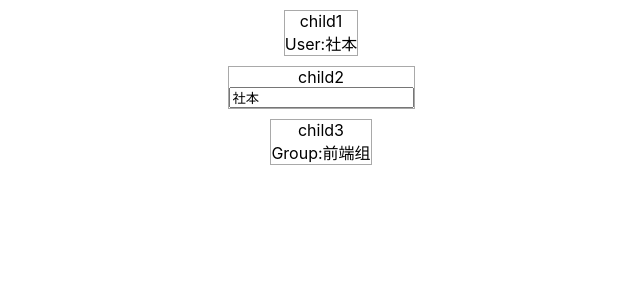
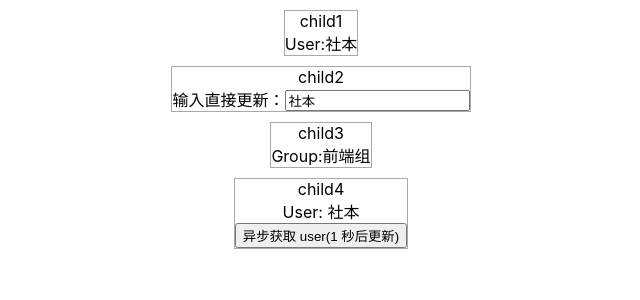
Before and after one commit to sheben404/react-toys, a React (Vite) app: page / in a window 1280 px wide. Shown: the top 300 px of the page, without its empty margins (319-959 px from the left). Built offline with nearby package versions, Linux system fonts and the light colour scheme.

Commit message:
feat: 改写redux.tsx 中的 dispatch 函数，实现异步 action

```diff
--- a/src/App.tsx
+++ b/src/App.tsx
@@ -31,6 +31,7 @@ function App() {
         <Child1/>
         <Child2/>
         <Child3/>
+        <Child4/>
       </div>
     </Provider>
   );
@@ -43,6 +44,7 @@ const Child3 = connect((state: any) => {
 })(({group}) => <section className={'child'}>child3
   <div>Group:{group.name}</div>
 </section>);
+const Child4 = () => <section className={'child'}>child4<AsynUserModifier/></section>;
 
 const User = connectToUsers(({user}) => {
   return <div>User:{user.name}</div>;
@@ -55,7 +57,7 @@ const _UserModifier = ({updateUser, user, children}: any) => {
   return (
     <div>
       {children}
-      <input
+      输入直接更新：<input
         value={user.name}
         onChange={onChange}
       />
@@ -65,4 +67,34 @@ const _UserModifier = ({updateUser, user, children}: any) => {
 
 const UserModifier = connectToUsers(_UserModifier);
 
+const ajax = (url: string) => {
+  if (url === '/user') {
+    return new Promise(((resolve, reject) => {
+      setTimeout(() => {
+        resolve({name: '异步更新获取的社本本本', age: 10});
+      }, 1000);
+    }));
+  }
+};
+
+const fetchUser = (dispatch: any) => {
+  ajax('/user')!.then((response: any) => {
+    dispatch({type: 'updateUser', payload: response});
+  });
+};
+
+const _AsynUserModifier = ({dispatch, state, children}: any) => {
+  const onClick = (e: React.MouseEvent<HTMLButtonElement>) => {
+    dispatch(fetchUser);
+  };
+  return (
+    <div>
+      <div>User: {state.user.name}</div>
+      <button onClick={onClick}>异步获取 user(1 秒后更新)</button>
+    </div>
+  );
+};
+
+const AsynUserModifier = connect(null, null)(_AsynUserModifier);
+
 export default App;
--- a/src/redux.tsx
+++ b/src/redux.tsx
@@ -26,7 +26,17 @@ const store: any = {
   }
 };
 
-const dispatch = store.dispatch;
+let dispatch = store.dispatch;
+
+const preDispatch = dispatch;
+
+dispatch = (action: any) => {
+  if (action instanceof Function) {
+    action(dispatch);
+  } else {
+    preDispatch(action);
+  }
+};
 
 export const createStore = (_reducer: any, initState: any) => {
   state = initState;
```
